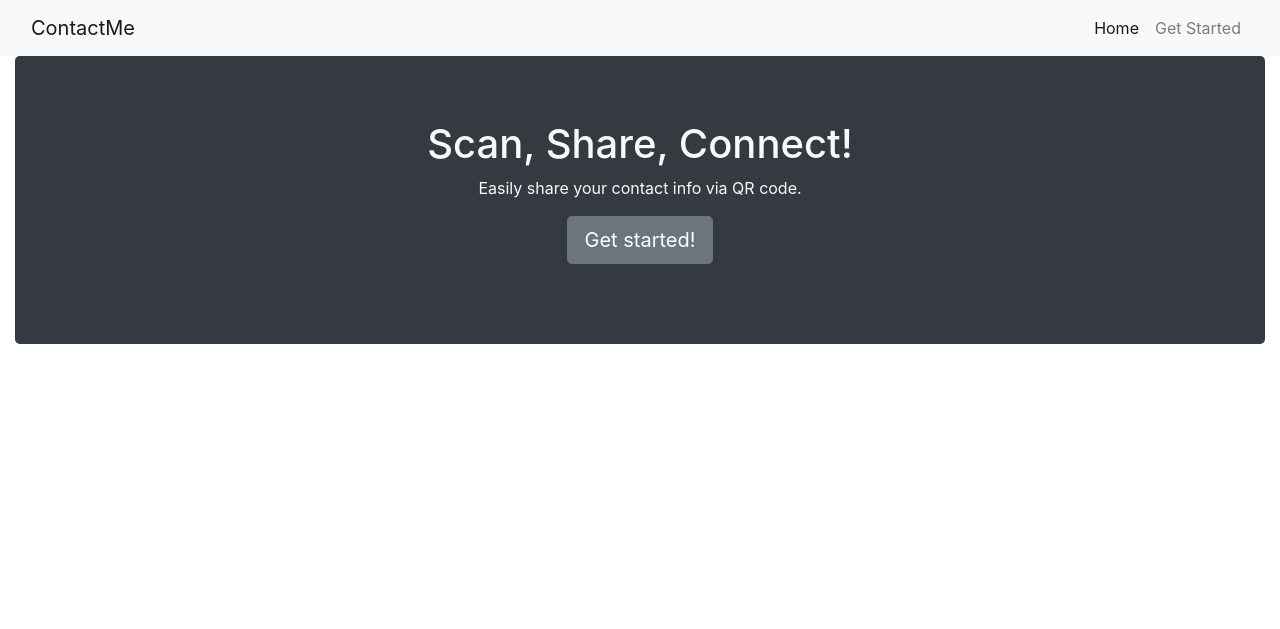
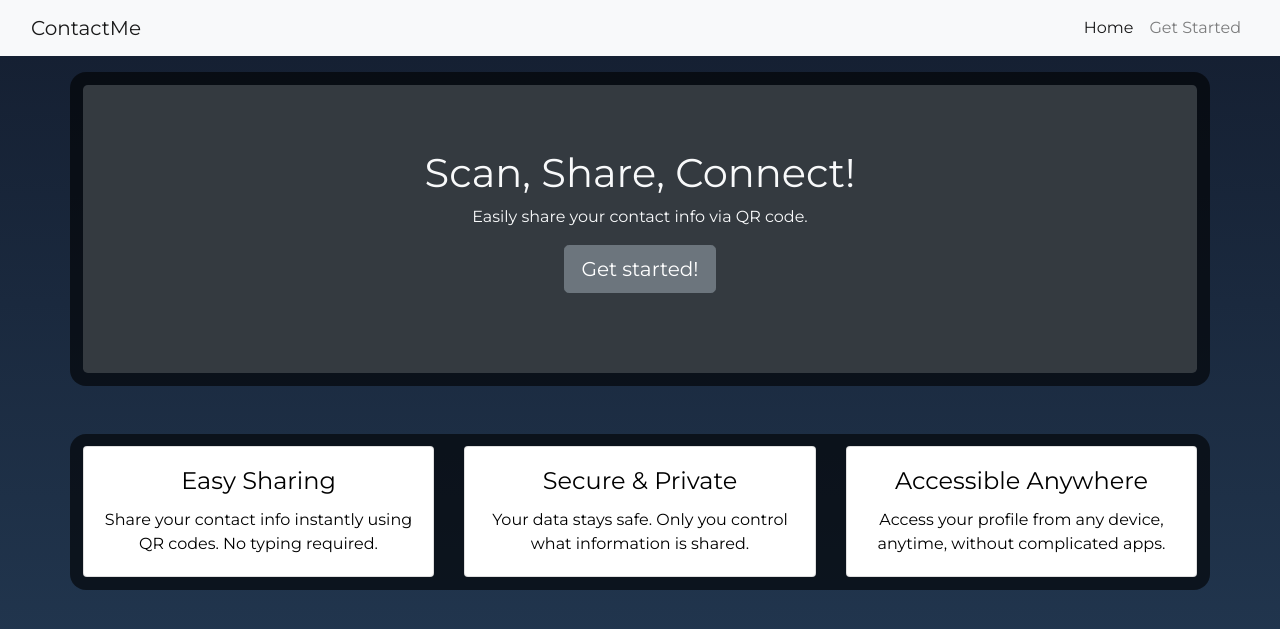
Before and after one commit to NotxarbTech/ContactMe, a Django app: page / in a window 1280 px wide. Shown: the top 629 px of the page. Run offline with Django 4.2, Linux system fonts and the light colour scheme; some libraries are stand-ins or nearby versions.

Commit message:
Modified the UI and added features to the index page.

```diff
--- /dev/null
+++ b/contact/static/style.css
@@ -0,0 +1,27 @@
+body {
+    color: #fff;
+    background: linear-gradient(#141e30, #243b55) no-repeat fixed;
+    font-family: 'Montserrat', sans-serif;
+}
+
+.container, .index-container {
+    padding: 1%;
+    background: rgba(0,0,0,0.6);
+    border-radius: 1rem;
+    box-sizing: border-box;
+    margin-bottom: 1rem;
+}
+
+.profile-img {
+    max-height: 400px;
+    max-width: 400px;
+}
+
+.card-header,
+.card-body {
+    color: #000;
+}
+
+.jumbotron {
+    margin-bottom: 0;
+}
--- a/contact/templates/contact/create_contact.html
+++ b/contact/templates/contact/create_contact.html
@@ -2,7 +2,7 @@
 
 {% block body %}
 
-    <h1 class="text-center mt-5 mb-5">Create your own contact page to share with others!</h1>
+    <h1 class="text-center my-5">Create your own contact page to share with others!</h1>
 
     <div class="container">
         <div class="row justify-content-center">
--- a/contact/templates/contact/index.html
+++ b/contact/templates/contact/index.html
@@ -2,7 +2,7 @@
 
 {% block body %}
 
-    <div class="container-fluid align-items-center justify-content-center">
+    <div class="container align-items-center justify-content-center mt-3">
         <div class="row">
             <div class="col-md-12 text-center">
                 <div class="jumbotron bg-dark">
@@ -16,6 +16,45 @@
         </div>
     </div>
 
+    <div class="container my-5">
+    <div class="row">
+        <!-- Box 1 -->
+        <div class="col-md-4">
+            <div class="card h-100 text-center shadow-sm">
+                <div class="card-body">
+                    <h4 class="card-title">Easy Sharing</h4>
+                    <p class="card-text">
+                        Share your contact info instantly using QR codes. No typing required.
+                    </p>
+                </div>
+            </div>
+        </div>
+
+        <!-- Box 2 -->
+        <div class="col-md-4">
+            <div class="card h-100 text-center shadow-sm">
+                <div class="card-body">
+                    <h4 class="card-title">Secure & Private</h4>
+                    <p class="card-text">
+                        Your data stays safe. Only you control what information is shared.
+                    </p>
+                </div>
+            </div>
+        </div>
+
+        <!-- Box 3 -->
+        <div class="col-md-4">
+            <div class="card h-100 text-center shadow-sm">
+                <div class="card-body">
+                    <h4 class="card-title">Accessible Anywhere</h4>
+                    <p class="card-text">
+                        Access your profile from any device, anytime, without complicated apps.
+                    </p>
+                </div>
+            </div>
+        </div>
+    </div>
+</div>
 
 
 {% endblock %}
--- a/contact/templates/contact/layout.html
+++ b/contact/templates/contact/layout.html
@@ -1,3 +1,5 @@
+{% load static %}
+
 <!doctype html>
 <html lang="en">
   <head>
@@ -5,9 +7,14 @@
     <meta name="viewport" content="width=device-width, initial-scale=1">
     <title>ContactMe</title>
 
+    <!-- Google Font CSS -->
+    <link href="https://fonts.googleapis.com/css2?family=Montserrat:wght@400;600;700&display=swap" rel="stylesheet">
+
     <!-- Bootstrap CSS -->
     <link rel="stylesheet" href="https://cdn.jsdelivr.net/npm/bootstrap@4.0.0/dist/css/bootstrap.min.css" integrity="sha384-Gn5384xqQ1aoWXA+058RXPxPg6fy4IWvTNh0E263XmFcJlSAwiGgFAW/dAiS6JXm" crossorigin="anonymous">
 
+    <!-- Custom CSS -->
+     <link rel="stylesheet" href="{% static 'style.css' %}">
   </head>
   <body>
 
```
Also changed, not shown: contact/templates/contact/view_contact.html (+12 -5 lines), db.sqlite3.
